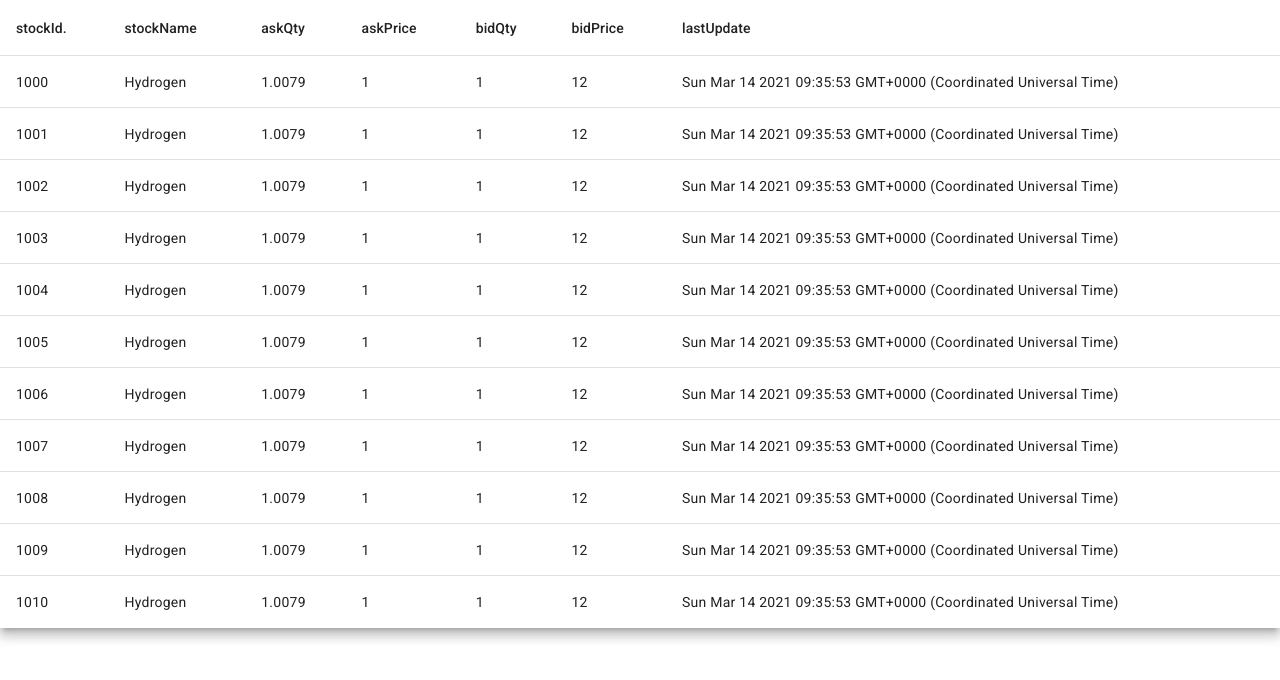
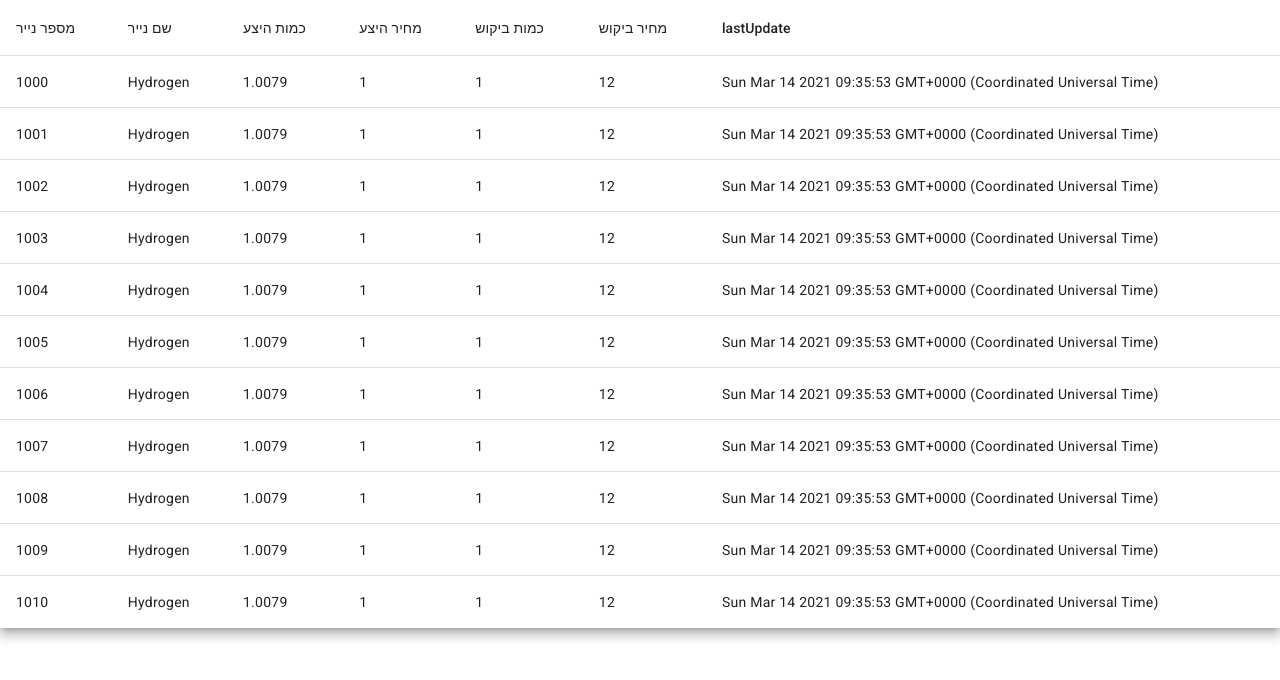
Before and after one commit to gabsy3/Factory54, an Angular app in the folder factory/: page / in a window 1280 px wide. Shown: the top 680 px of the page. Built offline with nearby package versions, Linux system fonts and the light colour scheme.

Commit message:
commit 2

```diff
--- a/factory/src/app/app.component.html
+++ b/factory/src/app/app.component.html
@@ -2,33 +2,40 @@
 
 
   <ng-container matColumnDef="stockId">
-    <th mat-header-cell *matHeaderCellDef> stockId. </th>
+    <th mat-header-cell *matHeaderCellDef> מספר נייר </th>
     <td mat-cell *matCellDef="let element"> {{element.stockId}} </td>
   </ng-container>
 
   <ng-container matColumnDef="stockName">
-    <th mat-header-cell *matHeaderCellDef> stockName </th>
+    <th mat-header-cell *matHeaderCellDef> שם נייר </th>
     <td mat-cell *matCellDef="let element"> {{element.stockName}} </td>
   </ng-container>
 
+  <ng-container matColumnDef="basePrice">
+    <th mat-header-cell *matHeaderCellDef> מחיר בסיס </th>
+    <td mat-cell *matCellDef="let element"> {{element.basePrice}} </td>
+  </ng-container>
+
   <ng-container matColumnDef="askQty">
-    <th mat-header-cell *matHeaderCellDef> askQty </th>
+    <th mat-header-cell *matHeaderCellDef>  כמות היצע </th>
     <td mat-cell *matCellDef="let element"> {{element.askQty}} </td>
   </ng-container>
 
+
   <ng-container matColumnDef="askPrice">
-    <th mat-header-cell *matHeaderCellDef> askPrice </th>
+    <th mat-header-cell *matHeaderCellDef> מחיר היצע </th>
     <td mat-cell *matCellDef="let element"> {{element.askPrice}} </td>
   </ng-container>
 
+
   <ng-container matColumnDef="bidQty">
-    <th mat-header-cell *matHeaderCellDef> bidQty </th>
+    <th mat-header-cell *matHeaderCellDef> כמות ביקוש </th>
     <td mat-cell *matCellDef="let element"> {{element.bidQty}} </td>
   </ng-container>
 
 
   <ng-container matColumnDef="bidPrice">
-    <th mat-header-cell *matHeaderCellDef> bidPrice </th>
+    <th mat-header-cell *matHeaderCellDef> מחיר ביקוש </th>
     <td mat-cell *matCellDef="let element"> {{element.bidPrice}} </td>
   </ng-container>
 
--- a/factory/src/app/app.component.ts
+++ b/factory/src/app/app.component.ts
@@ -1,10 +1,11 @@
 import { Component } from '@angular/core';
 import { RouterOutlet } from '@angular/router';
-import {MatTableModule} from '@angular/material/table';
+import { MatTableModule } from '@angular/material/table';
 
 export interface PeriodicElement {
   stockId: number;
   stockName: string;
+  basePrice: number;
   askQty: number;
   askPrice: number;
   bidQty: number;
@@ -13,30 +14,30 @@ export interface PeriodicElement {
 }
 
 const ELEMENT_DATA: PeriodicElement[] = [
-  {stockId: 1000, stockName: 'Hydrogen', askQty: 1.0079, askPrice: 1 , bidQty:1,bidPrice:12,lastUpdate:new Date('3/14/2021 09:35:53 AM')},
-  {stockId: 1001, stockName: 'Hydrogen', askQty: 1.0079, askPrice: 1 , bidQty:1,bidPrice:12,lastUpdate:new Date('3/14/2021 09:35:53 AM')},
-  {stockId: 1002, stockName: 'Hydrogen', askQty: 1.0079, askPrice: 1 , bidQty:1,bidPrice:12,lastUpdate:new Date('3/14/2021 09:35:53 AM')},
-  {stockId: 1003, stockName: 'Hydrogen', askQty: 1.0079, askPrice: 1 , bidQty:1,bidPrice:12,lastUpdate:new Date('3/14/2021 09:35:53 AM')},
-  {stockId: 1004, stockName: 'Hydrogen', askQty: 1.0079, askPrice: 1 , bidQty:1,bidPrice:12,lastUpdate:new Date('3/14/2021 09:35:53 AM')},
-  {stockId: 1005, stockName: 'Hydrogen', askQty: 1.0079, askPrice: 1 , bidQty:1,bidPrice:12,lastUpdate:new Date('3/14/2021 09:35:53 AM')},
-  {stockId: 1006, stockName: 'Hydrogen', askQty: 1.0079, askPrice: 1 , bidQty:1,bidPrice:12,lastUpdate:new Date('3/14/2021 09:35:53 AM')},
-  {stockId: 1007, stockName: 'Hydrogen', askQty: 1.0079, askPrice: 1 , bidQty:1,bidPrice:12,lastUpdate:new Date('3/14/2021 09:35:53 AM')},
-  {stockId: 1008, stockName: 'Hydrogen', askQty: 1.0079, askPrice: 1 , bidQty:1,bidPrice:12,lastUpdate:new Date('3/14/2021 09:35:53 AM')},
-  {stockId: 1009, stockName: 'Hydrogen', askQty: 1.0079, askPrice: 1 , bidQty:1,bidPrice:12,lastUpdate:new Date('3/14/2021 09:35:53 AM')},
-  {stockId: 1010, stockName: 'Hydrogen', askQty: 1.0079, askPrice: 1 , bidQty:1,bidPrice:12,lastUpdate:new Date('3/14/2021 09:35:53 AM')},
+  { stockId: 1000, stockName: 'Hydrogen', basePrice: 10, askQty: 1.0079, askPrice: 1, bidQty: 1, bidPrice: 12, lastUpdate: new Date('3/14/2021 09:35:53 AM') },
+  { stockId: 1001, stockName: 'Hydrogen', basePrice: 10, askQty: 1.0079, askPrice: 1, bidQty: 1, bidPrice: 12, lastUpdate: new Date('3/14/2021 09:35:53 AM') },
+  { stockId: 1002, stockName: 'Hydrogen', basePrice: 10, askQty: 1.0079, askPrice: 1, bidQty: 1, bidPrice: 12, lastUpdate: new Date('3/14/2021 09:35:53 AM') },
+  { stockId: 1003, stockName: 'Hydrogen', basePrice: 10, askQty: 1.0079, askPrice: 1, bidQty: 1, bidPrice: 12, lastUpdate: new Date('3/14/2021 09:35:53 AM') },
+  { stockId: 1004, stockName: 'Hydrogen', basePrice: 10, askQty: 1.0079, askPrice: 1, bidQty: 1, bidPrice: 12, lastUpdate: new Date('3/14/2021 09:35:53 AM') },
+  { stockId: 1005, stockName: 'Hydrogen', basePrice: 10, askQty: 1.0079, askPrice: 1, bidQty: 1, bidPrice: 12, lastUpdate: new Date('3/14/2021 09:35:53 AM') },
+  { stockId: 1006, stockName: 'Hydrogen', basePrice: 10, askQty: 1.0079, askPrice: 1, bidQty: 1, bidPrice: 12, lastUpdate: new Date('3/14/2021 09:35:53 AM') },
+  { stockId: 1007, stockName: 'Hydrogen', basePrice: 10, askQty: 1.0079, askPrice: 1, bidQty: 1, bidPrice: 12, lastUpdate: new Date('3/14/2021 09:35:53 AM') },
+  { stockId: 1008, stockName: 'Hydrogen', basePrice: 10, askQty: 1.0079, askPrice: 1, bidQty: 1, bidPrice: 12, lastUpdate: new Date('3/14/2021 09:35:53 AM') },
+  { stockId: 1009, stockName: 'Hydrogen', basePrice: 10, askQty: 1.0079, askPrice: 1, bidQty: 1, bidPrice: 12, lastUpdate: new Date('3/14/2021 09:35:53 AM') },
+  { stockId: 1010, stockName: 'Hydrogen', basePrice: 10, askQty: 1.0079, askPrice: 1, bidQty: 1, bidPrice: 12, lastUpdate: new Date('3/14/2021 09:35:53 AM') },
 ];
 
 
 @Component({
   selector: 'app-root',
   standalone: true,
-  imports: [RouterOutlet , MatTableModule],
+  imports: [RouterOutlet, MatTableModule],
   templateUrl: './app.component.html',
   styleUrl: './app.component.scss'
 })
 
 
 export class AppComponent {
-  displayedColumns: string[] = ['stockId', 'stockName', 'askQty', 'askPrice','bidQty', 'bidPrice', 'lastUpdate'];
+  displayedColumns: string[] = ['stockId', 'stockName', 'askQty', 'askPrice', 'bidQty', 'bidPrice', 'lastUpdate'];
   dataSource = ELEMENT_DATA;
 }
```
